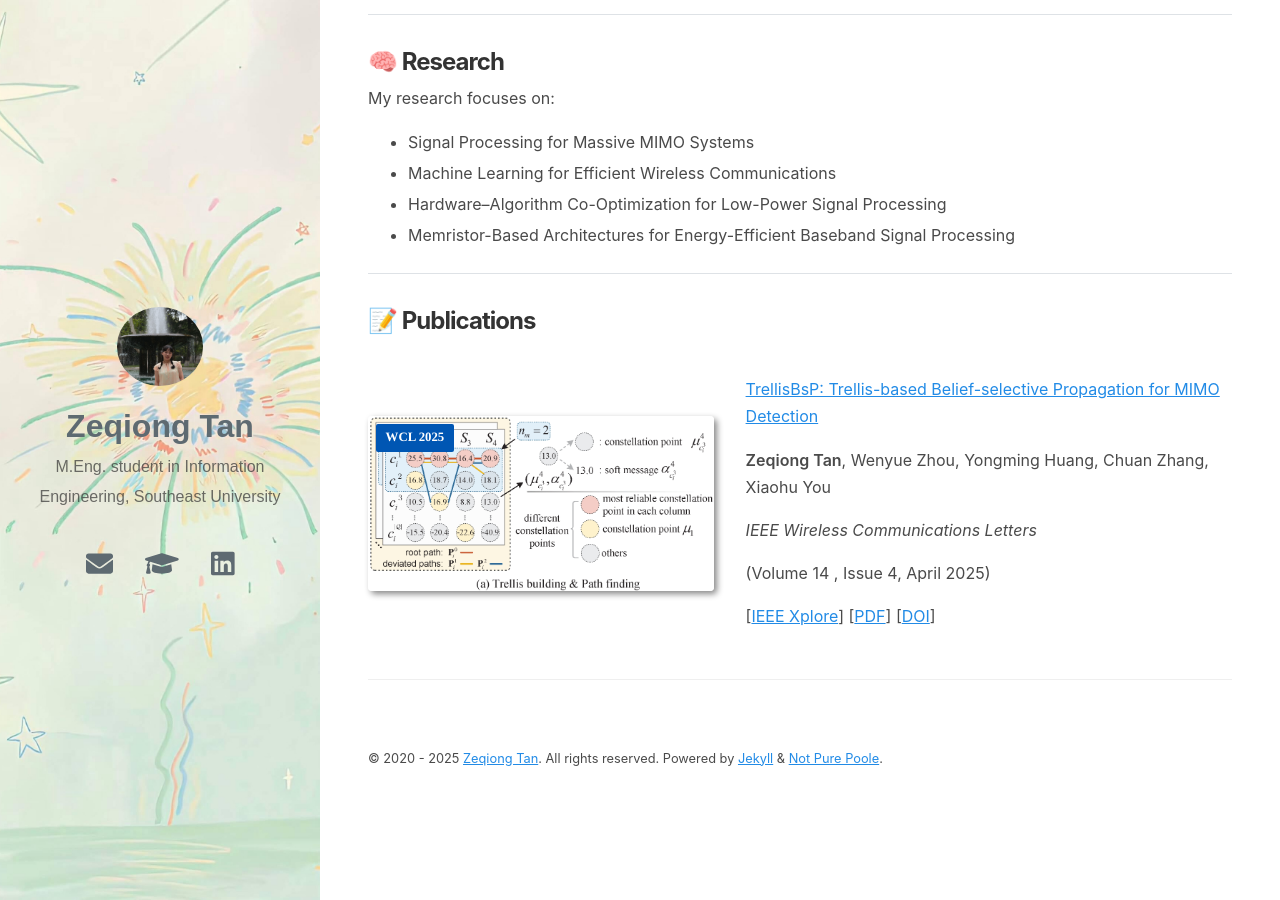
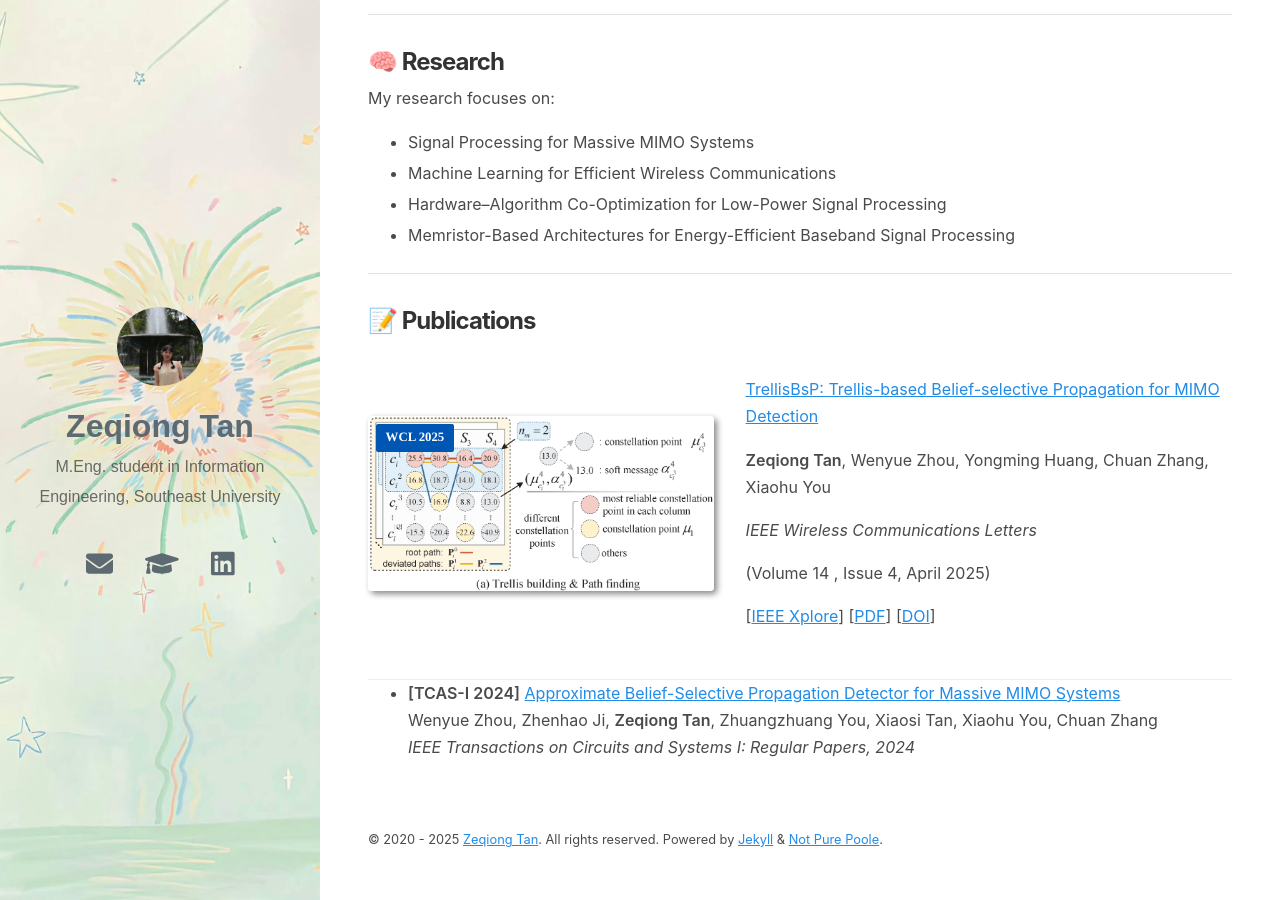
Before and after one commit to zqtann/zqtann.github.io, a Jekyll site: the page built from index.md, in a window 1280 px wide and 900 px high, scrolled down 525 px. Built offline with Jekyll 4.4.1, drawn with Linux system fonts in a browser that asks for light colours; nearby versions of some CDN libraries.

Commit message:
Update index.md

```diff
--- a/index.md
+++ b/index.md
@@ -72,3 +72,7 @@ My research focuses on:
 
   </div>
 </div>
+
+- **[TCAS-I 2024]** [Approximate Belief-Selective Propagation Detector for Massive MIMO Systems](https://ieeexplore.ieee.org/abstract/document/10472894) \
+  Wenyue Zhou, Zhenhao Ji, **Zeqiong Tan**, Zhuangzhuang You, Xiaosi Tan, Xiaohu You, Chuan Zhang\
+  *IEEE Transactions on Circuits and Systems I: Regular Papers, 2024*
```
